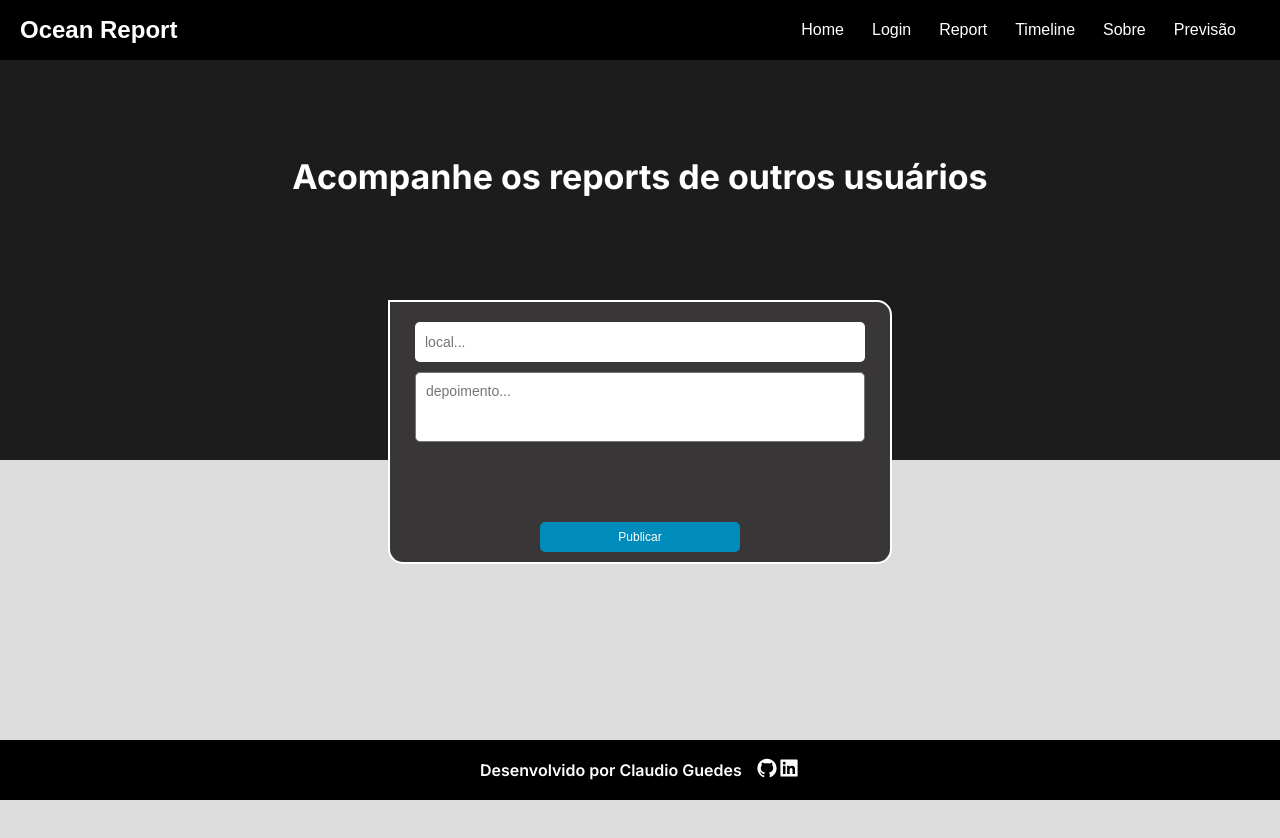
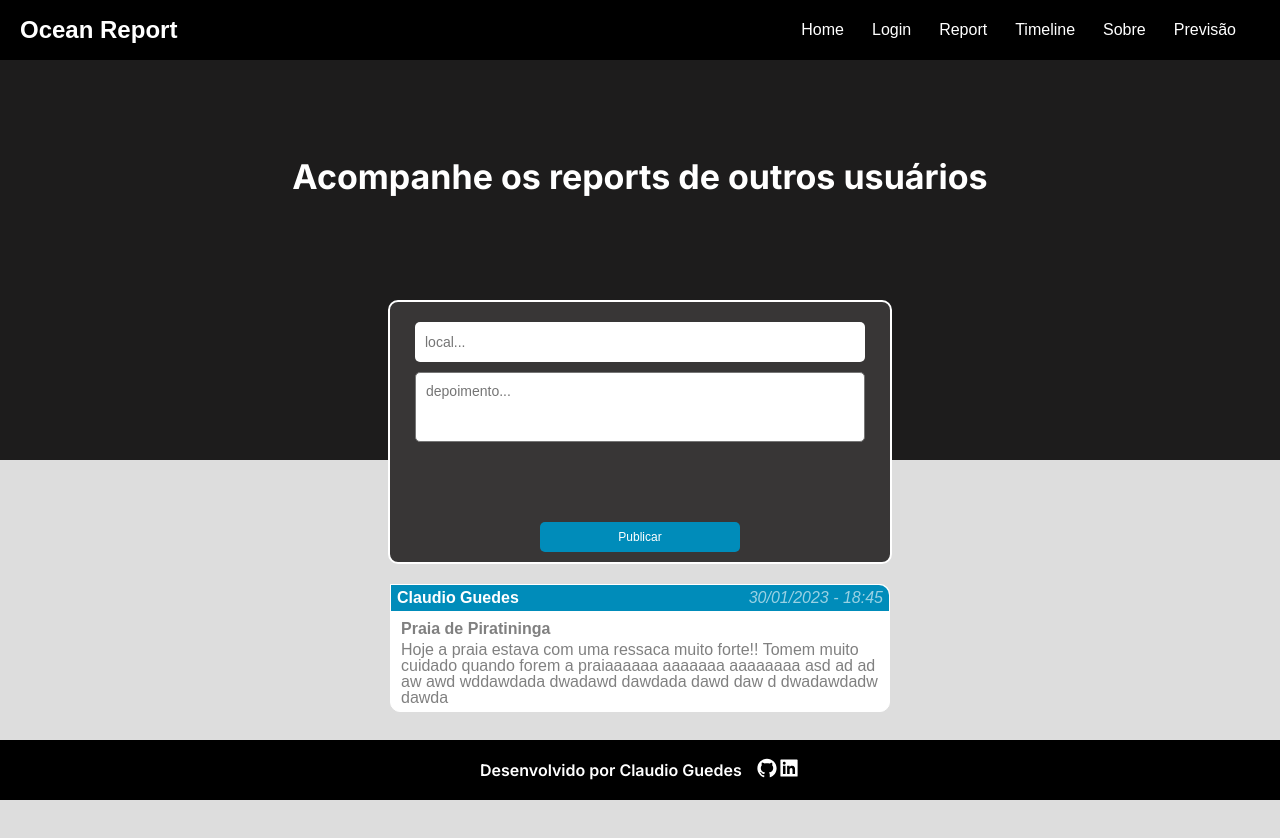
Before and after one commit to guedesclaudio/oceanreport-frontend, a React (Create React App) app: page /timeline in a window 1280 px wide. Shown: the top 838 px of the page. Before the commit the page ends 800 px from the top, so only its background shows below. Built offline with nearby package versions, Linux system fonts and the light colour scheme.

Commit message:
feat(timeline): created a post box

```diff
--- a/src/Components/CreatePost.tsx
+++ b/src/Components/CreatePost.tsx
@@ -20,7 +20,7 @@ const Container = styled.div`
   border: 2px solid white;
   margin: -160px auto;
   background-color: #383636;
-  border-radius: 0px 15px 15px 15px;
+  border-radius: 10px;
 
   && form {
     margin-top: 20px;
--- a/src/Components/Post.tsx
+++ b/src/Components/Post.tsx
@@ -1,12 +1,71 @@
-import styled from "styled-components";
+import styled from 'styled-components';
 
 const Post: React.FC = () => {
-    return (
-      <Container>
-
-      </Container>
-    );
-  };
+  return (
+    <Container>
+      <PostData>
+        <Name>Claudio Guedes</Name>
+        <Date>30/01/2023 - 18:45</Date>
+      </PostData>
+      <Informations>
+        <Local>Praia de Piratininga</Local>
+        <Content>Hoje a praia estava com uma ressaca muito forte!! Tomem muito cuidado quando forem a praiaaaaaa aaaaaaa aaaaaaaa asd ad ad aw awd wddawdada dwadawd dawdada dawd daw d dwadawdadw dawda</Content>
+      </Informations>
+    </Container>
+  );
+};
 export default Post;
 
-const Container = styled.div``;
+const Container = styled.div`
+    width: 500px;
+    height: 100%;
+    box-sizing: border-box;
+    border: 1px solid white;
+    border-radius: 0 10px 10px 10px;
+    background-color: white;
+    font-family: Arial, Helvetica, sans-serif;
+`;
+const PostData = styled.h1`
+    color: white;
+    background-color: #008CBA;
+    width: 100%;
+    height: 26px;
+    display: flex;
+    justify-content: space-between;
+    align-items: center;
+    border-radius: 0px 10px 0px 0px;
+    padding-left: 6px;
+    padding-right: 6px;
+    box-sizing: border-box;
+`;
+const Name = styled.p`
+    font-weight: bold;
+`;
+const Date = styled.p`
+    font-style: italic;
+    opacity: 0.6;
+`;
+const Informations = styled.div`
+    width: 100%;
+    display: flex;
+    flex-direction: column;
+    justify-content: center;
+    align-items: center;
+`;
+const Local = styled.div`
+    width: 100%;
+    color: grey;
+    margin-top: 10px;
+    margin-bottom: 5px;
+    padding-left: 10px;
+    box-sizing: border-box;
+    display: flex;
+    justify-content: left;
+    align-items: center;
+    font-weight: bold;
+`;
+const Content = styled(Local)`
+    margin: 0;
+    margin-bottom: 5px;
+    font-weight: normal;
+`;
--- a/src/Pages/Timeline.tsx
+++ b/src/Pages/Timeline.tsx
@@ -2,6 +2,8 @@ import TopBar from '../Components/TopBar';
 import Panel from '../Components/Panel';
 import Footer from '../Components/Footer';
 import CreatePost from '../Components/CreatePost';
+import Post from '../Components/Post';
+import styled from 'styled-components';
 
 const Timeline: React.FC = () => {
   return (
@@ -10,9 +12,17 @@ const Timeline: React.FC = () => {
       <>
         <Panel children={'Acompanhe os reports de outros usuários'}/>
         <CreatePost/>
+        <PostsList>
+          <Post/>
+        </PostsList>
         <Footer/>
       </>
     </>
   );
 };
 export default Timeline;
+
+const PostsList = styled.div`
+    width: 500px;
+    margin: 180px auto;
+`;
```
